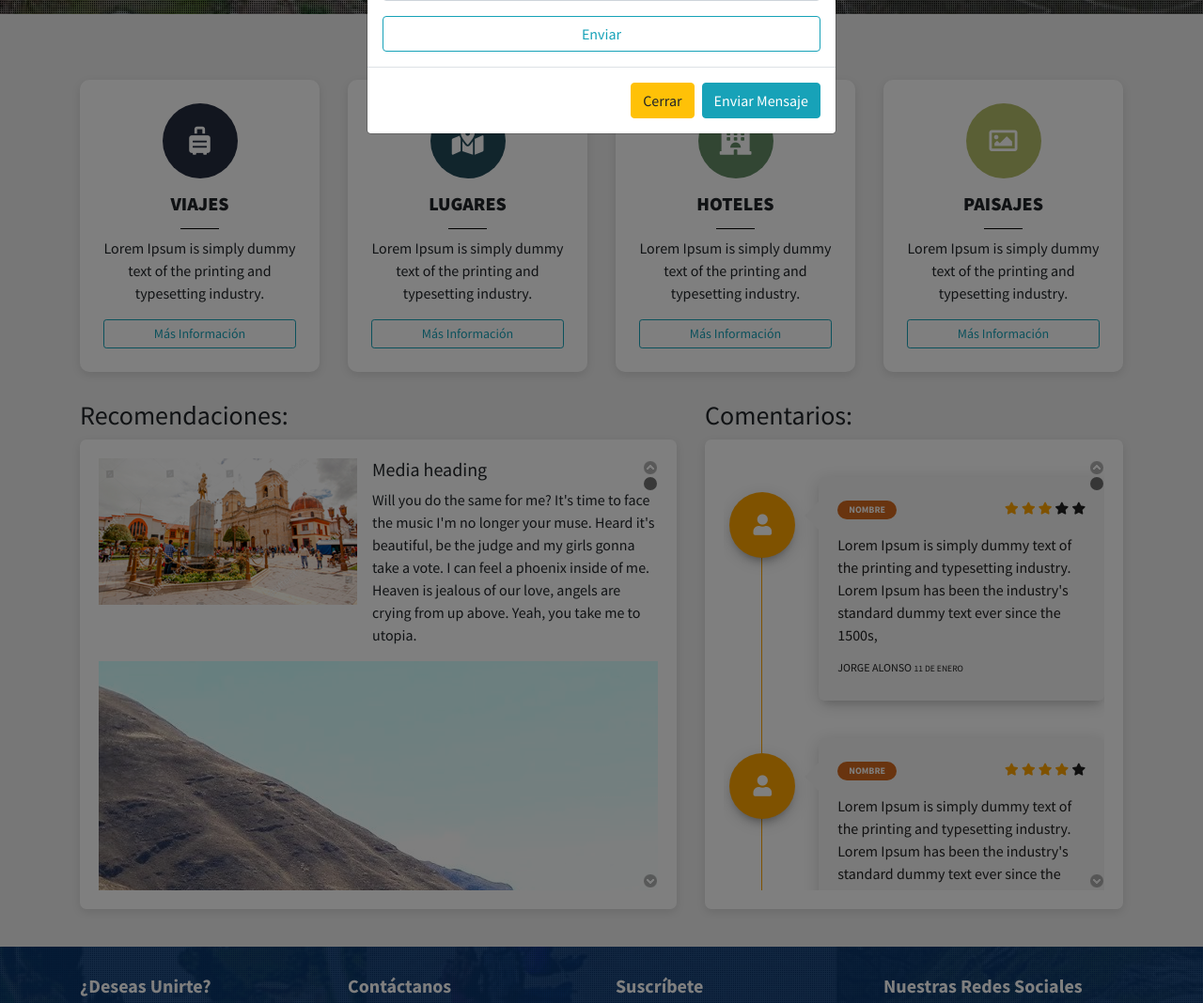
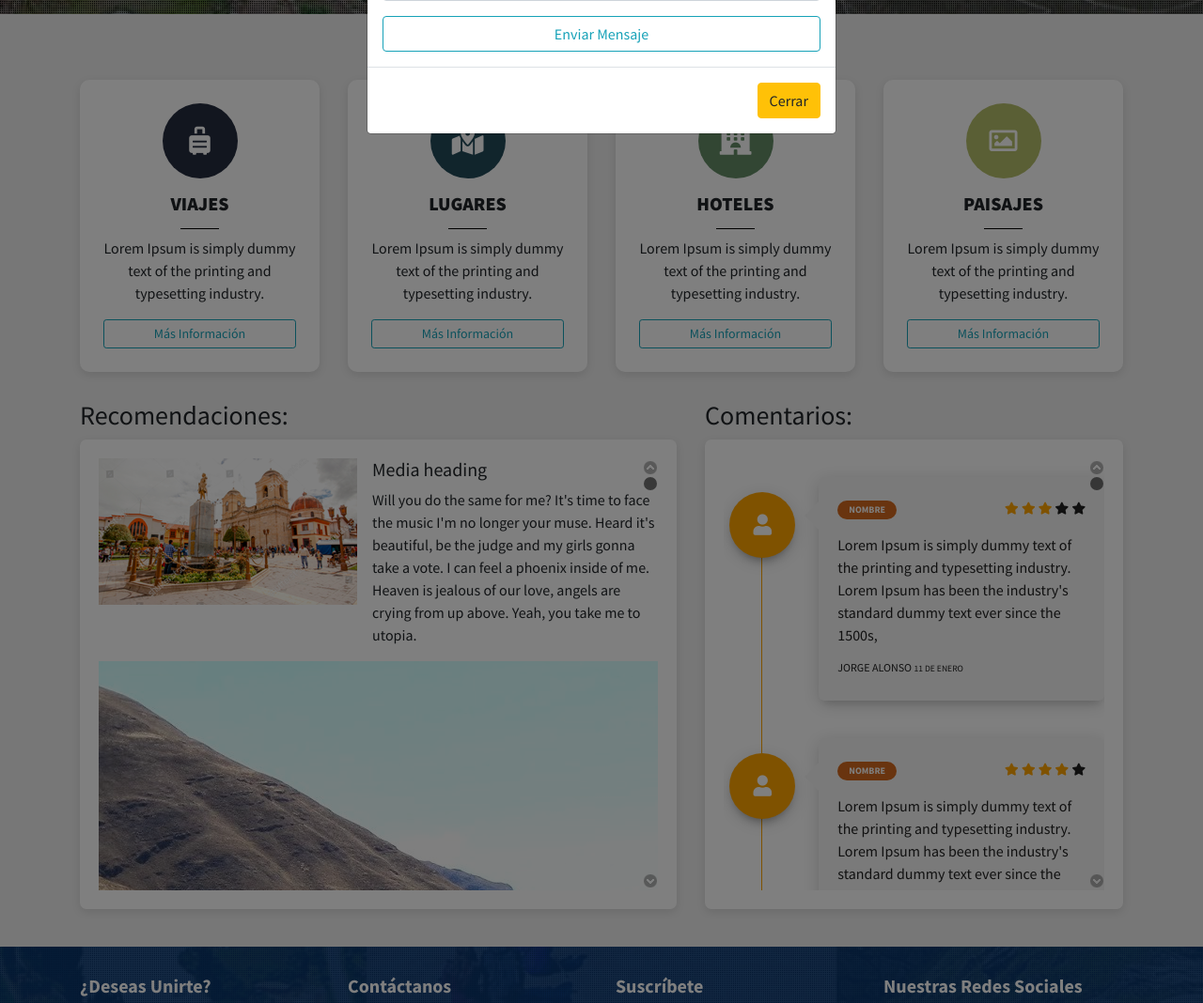
Before and after one commit to Potato-sTeam/visitape_frontend, a PHP site: page / in a window 1280 px wide, after a click on "Haz Click aqui!!". Shown: the part 495-1563 px from the top of the page at 94% size. Run offline with PHP 8.4, Linux system fonts and the light colour scheme; some libraries are stand-ins or nearby versions.

Commit message:
includdes

```diff
--- a/codes/footer.php
+++ b/codes/footer.php
@@ -31,12 +31,11 @@
                                         <label for="message-text" class="col-form-label text-info">Mensaje:</label>
                                         <textarea class="form-control" id="message-text"></textarea>
                                     </div>
-                                    <button type="submit" class="btn btn-outline-info btn-block" data-dismiss="modal">Enviar</button>
+                                    <button type="submit" class="btn btn-outline-info btn-block" data-dismiss="modal">Enviar Mensaje</button>
                                 </form>
                             </div>
                             <div class="modal-footer">
                                 <button type="button" class="btn btn-warning" data-dismiss="modal">Cerrar</button>
-                                <button type="button" class="btn btn-info">Enviar Mensaje</button>
                             </div>
                         </div>
                     </div>
--- a/contacto.php
+++ b/contacto.php
@@ -165,12 +165,11 @@
                                                             <label for="message-text" class="col-form-label text-info">Mensaje:</label>
                                                             <textarea class="form-control" id="message-text"></textarea>
                                                         </div>
-                                                        <button type="submit" class="btn btn-outline-info btn-block" data-dismiss="modal">Enviar</button>
+                                                        <button type="submit" class="btn btn-outline-info btn-block" data-dismiss="modal">Enviar Mensaje</button>
                                                     </form>
                                                 </div>
                                                 <div class="modal-footer">
                                                     <button type="button" class="btn btn-warning" data-dismiss="modal">Cerrar</button>
-                                                    <button type="button" class="btn btn-info">Enviar Mensaje</button>
                                                 </div>
                                             </div>
                                         </div>
```
